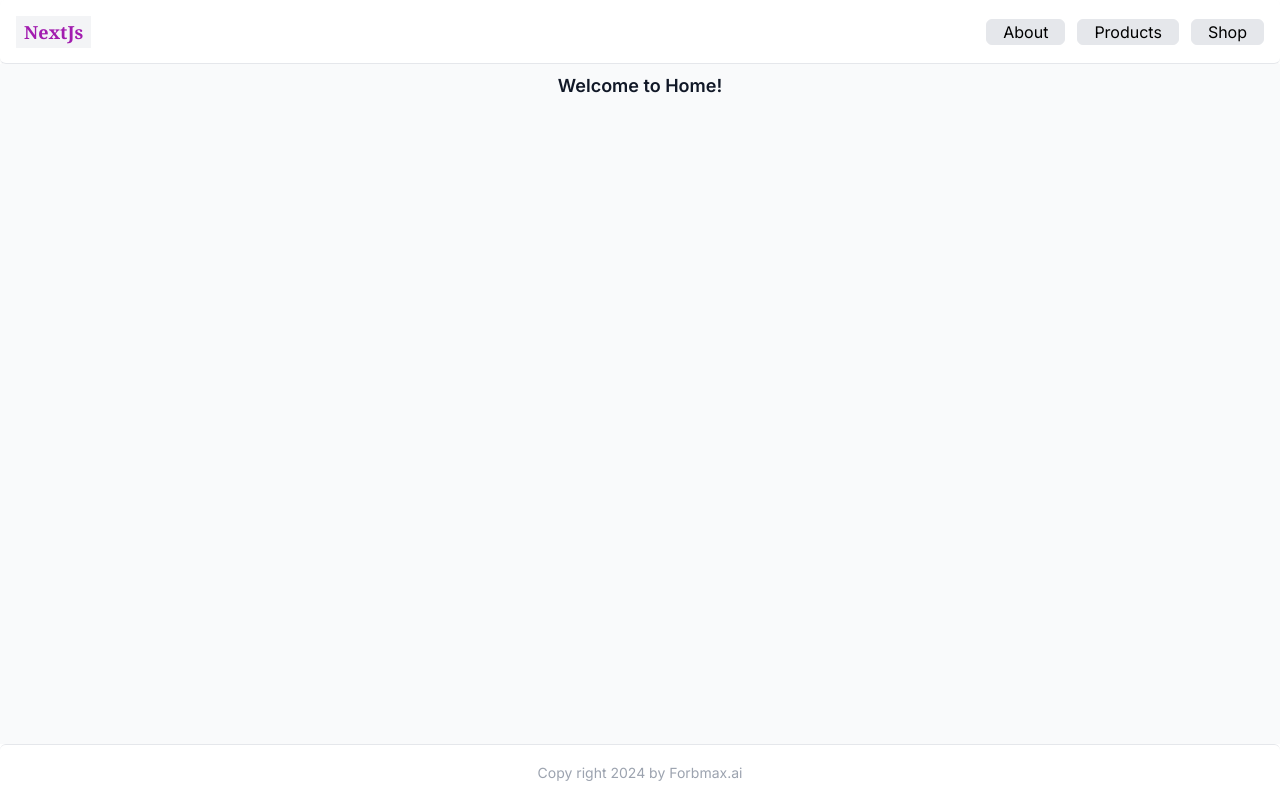
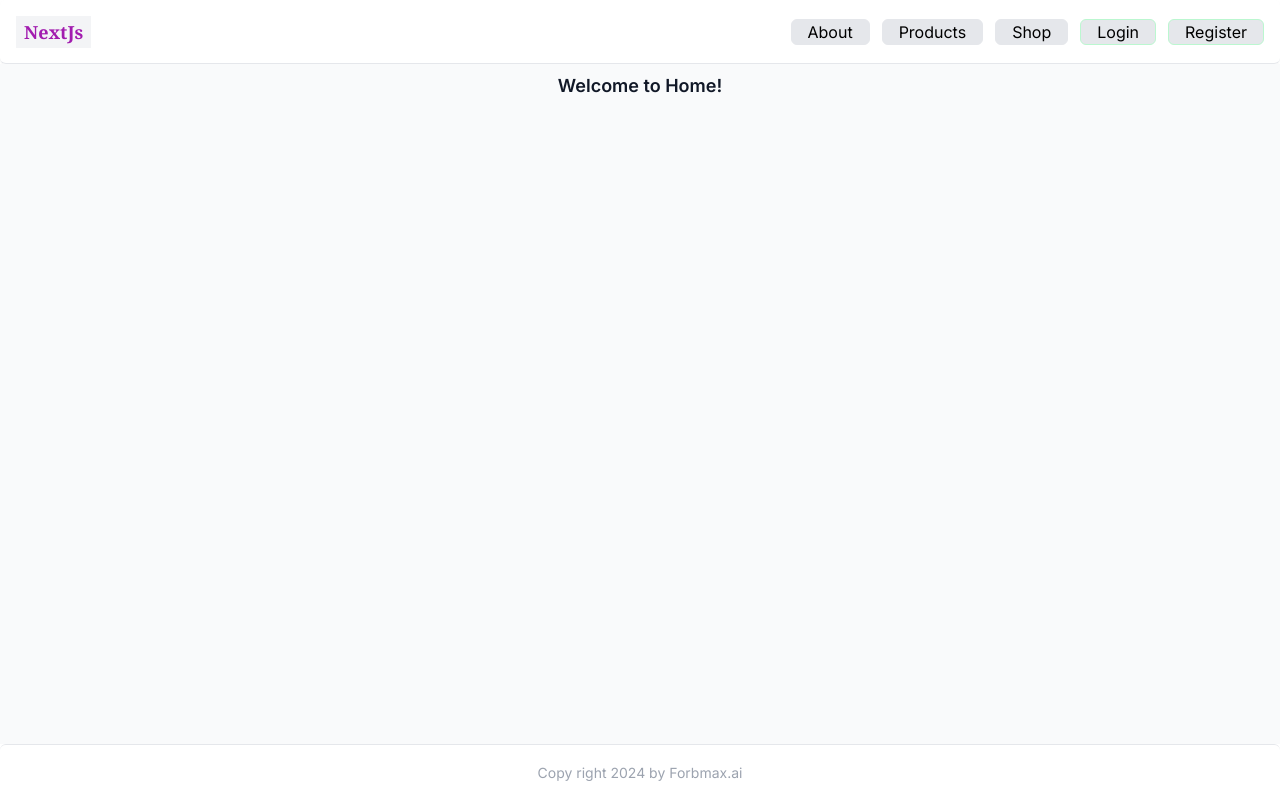
Before and after one commit to umairjaffar-dev/next-tutorial-by-codevolution, a Next.js app: page / in a window 1280 px wide. Built offline with nearby package versions, Linux system fonts and the light colour scheme.

Commit message:
nested auth layout...

```diff
--- /dev/null
+++ b/src/app/(auth)/(with-auth-layout)/layout.tsx
@@ -0,0 +1,18 @@
+import React from "react";
+
+const AuthLayout = ({
+  children,
+}: Readonly<{
+  children: React.ReactNode;
+}>) => {
+  return (
+    <div className="w-full h-full grid grid-cols-[3fr_7fr]">
+      <div className="flex justify-center items-center border-e-2 border-e-blue-400 rounded-md">
+        <p> Auth Layout</p>
+      </div>
+      <div className="bg-gray-50 p-2">{children}</div>
+    </div>
+  );
+};
+
+export default AuthLayout;
--- a/src/components/Header.tsx
+++ b/src/components/Header.tsx
@@ -30,6 +30,18 @@ const Header = () => {
         >
           Shop
         </Link>
+        <Link
+          href="/login"
+          className="border border-green-200 px-4 rounded-md bg-gray-200 hover:bg-gray-300"
+        >
+          Login
+        </Link>
+        <Link
+          href="/register"
+          className="border border-green-200 px-4 rounded-md bg-gray-200 hover:bg-gray-300"
+        >
+          Register
+        </Link>
       </div>
     </div>
   );
```
Also changed, not shown: src/app/(auth)/(with-auth-layout)/login/page.tsx (renamed from src/app/(auth)/login/page.tsx), src/app/(auth)/(with-auth-layout)/register/page.tsx (renamed from src/app/(auth)/register/page.tsx).
